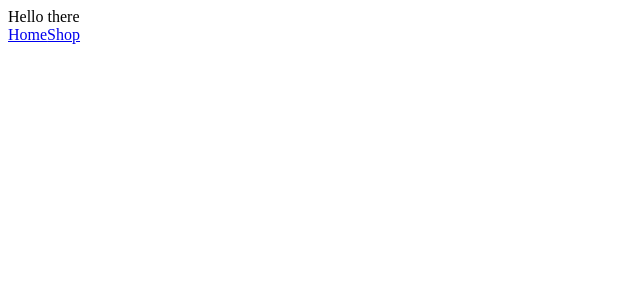
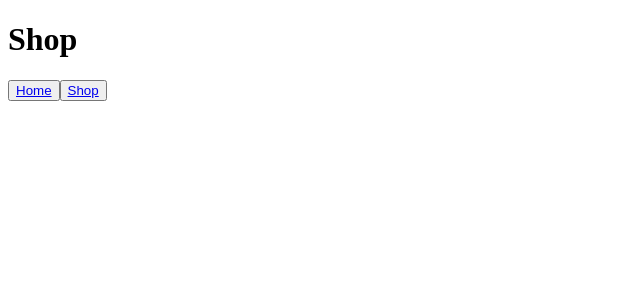
Before and after one commit to Baguirre03/shopping-cart, a React (Vite) app: page / in a window 1280 px wide. Shown: the top 300 px of the page, without its empty margins (0-640 px from the left). Built offline with nearby package versions, Linux system fonts and the light colour scheme.

Commit message:
attempt at first tests

```diff
--- /dev/null
+++ b/src/Home.jsx
@@ -0,0 +1,5 @@
+const Home = () => {
+  return <h1>Home Page!</h1>;
+};
+
+export default Home;
--- a/src/Nav.jsx
+++ b/src/Nav.jsx
@@ -2,13 +2,17 @@ import { Link } from "react-router-dom";
 
 const Navbar = () => {
   return (
-    <>
-      <div>Hello there</div>
+    <header>
+      <h1 className="hello">Shop</h1>
       <nav>
-        <Link to="home">Home</Link>
-        <Link to="shop">Shop</Link>
+        <button>
+          <Link to="home">Home</Link>
+        </button>
+        <button type="button">
+          <Link to="shop">Shop</Link>
+        </button>
       </nav>
-    </>
+    </header>
   );
 };
 
--- a/src/Router.jsx
+++ b/src/Router.jsx
@@ -1,6 +1,7 @@
 import { createBrowserRouter, RouterProvider } from "react-router-dom";
 import Error from "./Error";
 import App from "./App";
+import Home from "./Home";
 
 const Router = () => {
   const router = createBrowserRouter([
@@ -13,6 +14,10 @@ const Router = () => {
       path: "/shop",
       element: <Error></Error>,
     },
+    {
+      path: "home",
+      element: <Home></Home>,
+    },
   ]);
 
   return <RouterProvider router={router} />;
```
Also changed, not shown: src/Shop.jsx (added), 2 other files (tests, documents, lock files or other folders).
